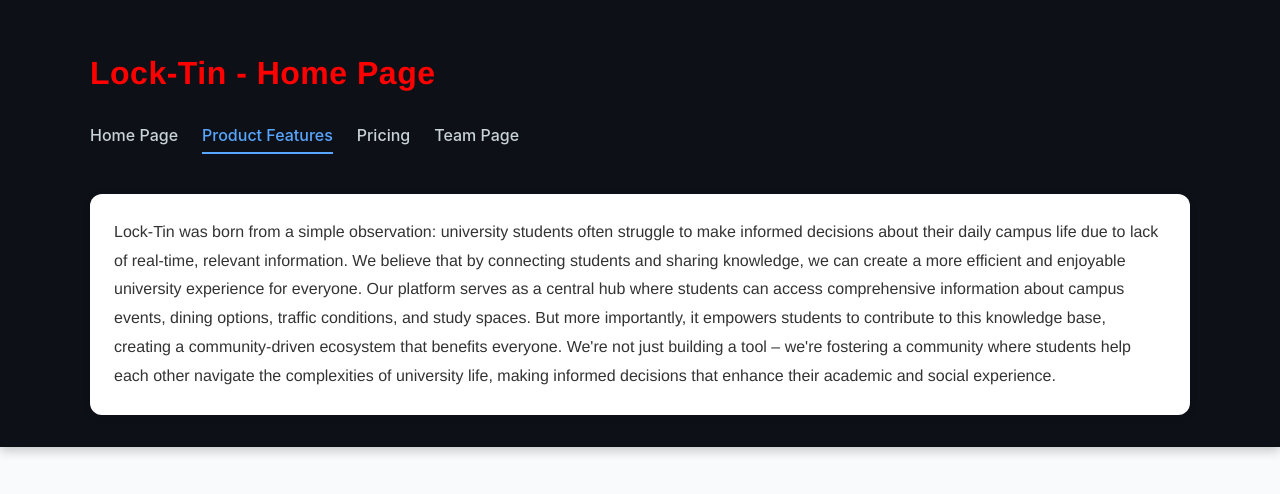
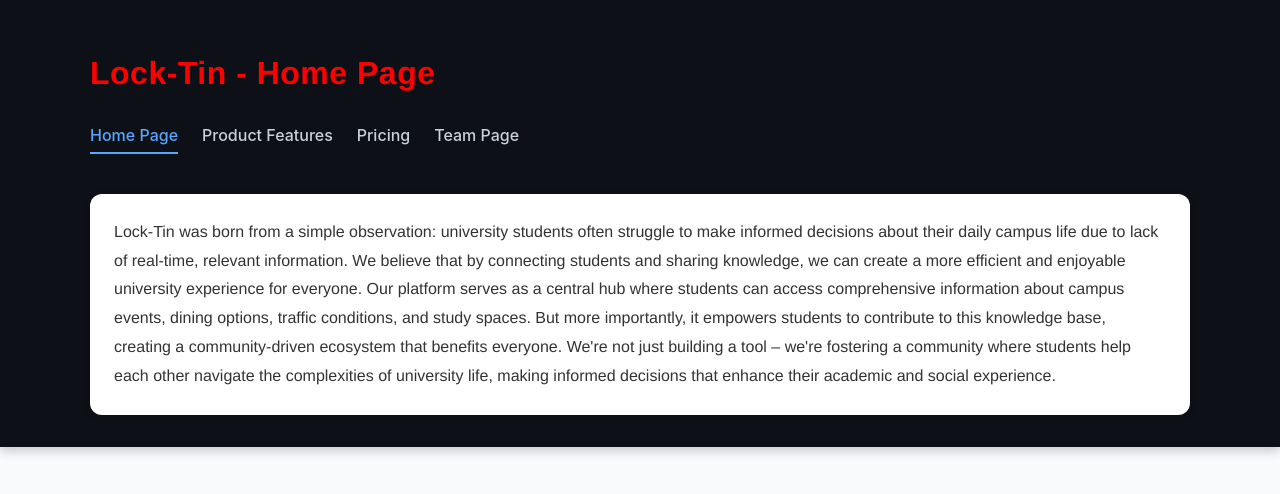
Before and after one commit to Axion2900/Lock-Tin, a plain HTML site: page index.html in a window 1280 px wide. Drawn offline with Linux system fonts and the light colour scheme.

Commit message:
fixed the html to ensure active links are properly labelled

```diff
--- a/index.html
+++ b/index.html
@@ -24,8 +24,8 @@ Last Updated: 2025-10-21
 
                 <!-- Desktop Navigation -->
                 <div class="navigation-menu">
-                    <a href="index.html" class="navigation-link">Home Page</a>
-                    <a href="features.html" class="navigation-link active">Product Features</a>
+                    <a href="index.html" class="navigation-link active">Home Page</a>
+                    <a href="features.html" class="navigation-link">Product Features</a>
                     <a href="pricing.html" class="navigation-link">Pricing</a>
                     <a href="team.html" class="navigation-link">Team Page</a>
                 </div>
```
Also changed, not shown: pricing.html (+2 -2 lines), team.html (+2 -2 lines).
